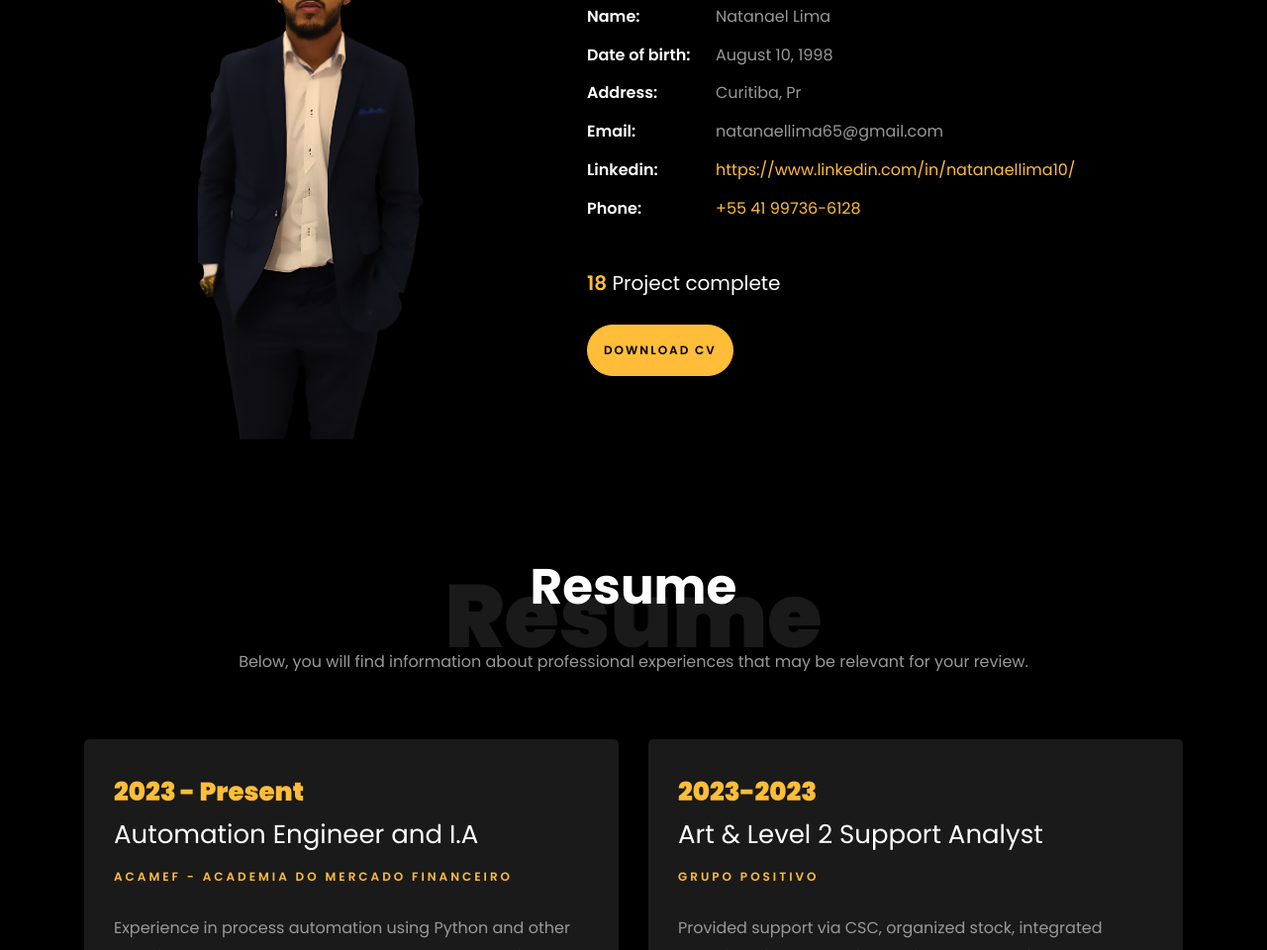
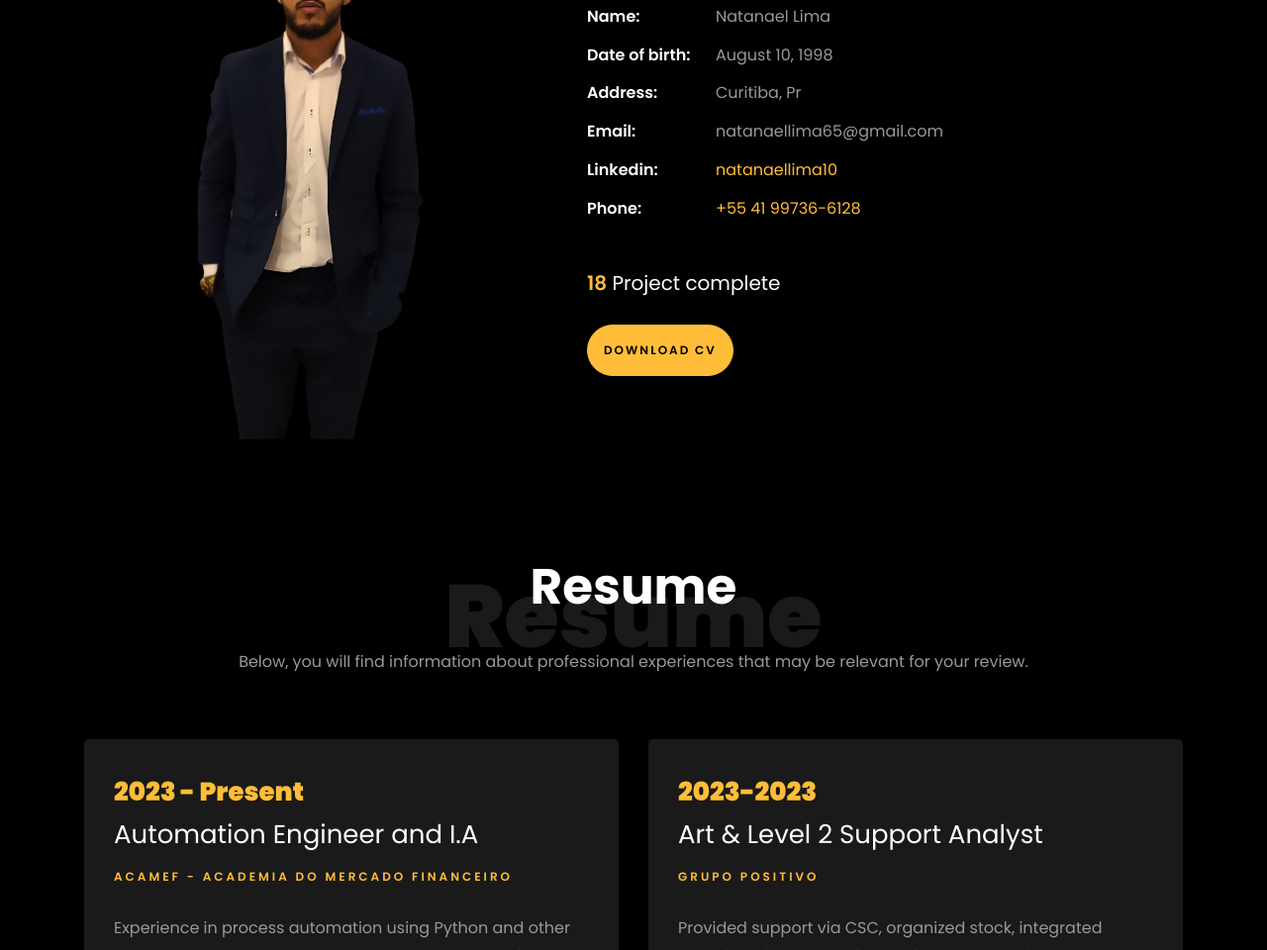
Before and after one commit to ademakin3051/natanaellima, a plain HTML site: page index.html in a window 1280 px wide. Shown: the part 1027-1987 px from the top of the page at 99% size. Drawn offline with Linux system fonts and the light colour scheme; files whose address does not match are found by name.

Commit message:
Update index.html
Feito alteração no campo Linkedin substitui link de usuario por somente nome.

```diff
--- a/index.html
+++ b/index.html
@@ -110,7 +110,7 @@
 		            	<li class="d-flex"><span>Date of birth:</span> <span>August 10, 1998</span></li>
 		            	<li class="d-flex"><span>Address:</span> <span>Curitiba, Pr </span></li>
 		            	<li class="d-flex"><span>Email:</span> <span>natanaellima65@gmail.com</span></li>
-						<li class="d-flex"><span>Linkedin: </span> <span><a target="_blanks" href="https://www.linkedin.com/in/natanaellima10/">https://www.linkedin.com/in/natanaellima10/</a></span></li>
+						<li class="d-flex"><span>Linkedin: </span> <span><a target="_blanks" href="https://www.linkedin.com/in/natanaellima10/">natanaellima10</a></span></li>
 		            	<li class="d-flex"><span>Phone: </span> <span><a target="_blanks" href="https://wa.link/99rrvp">+55 41 99736-6128</a></span></li>
 		            </ul>
 		          </div>
```
